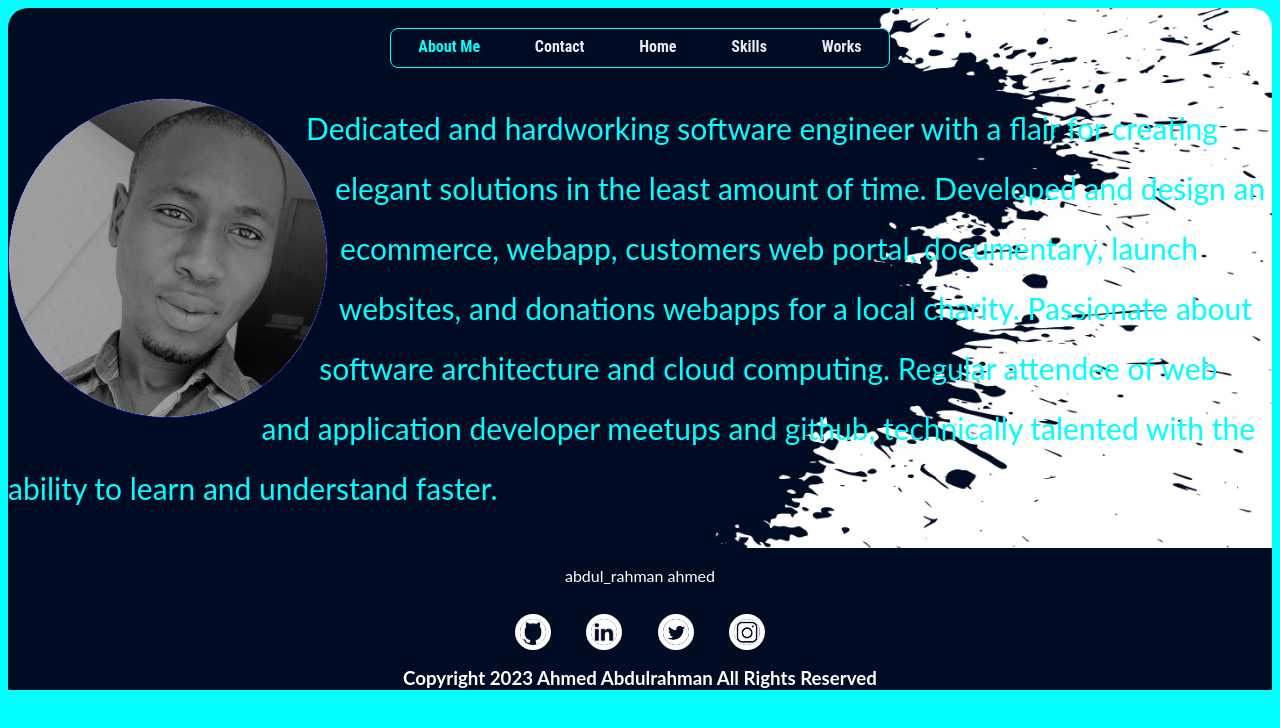
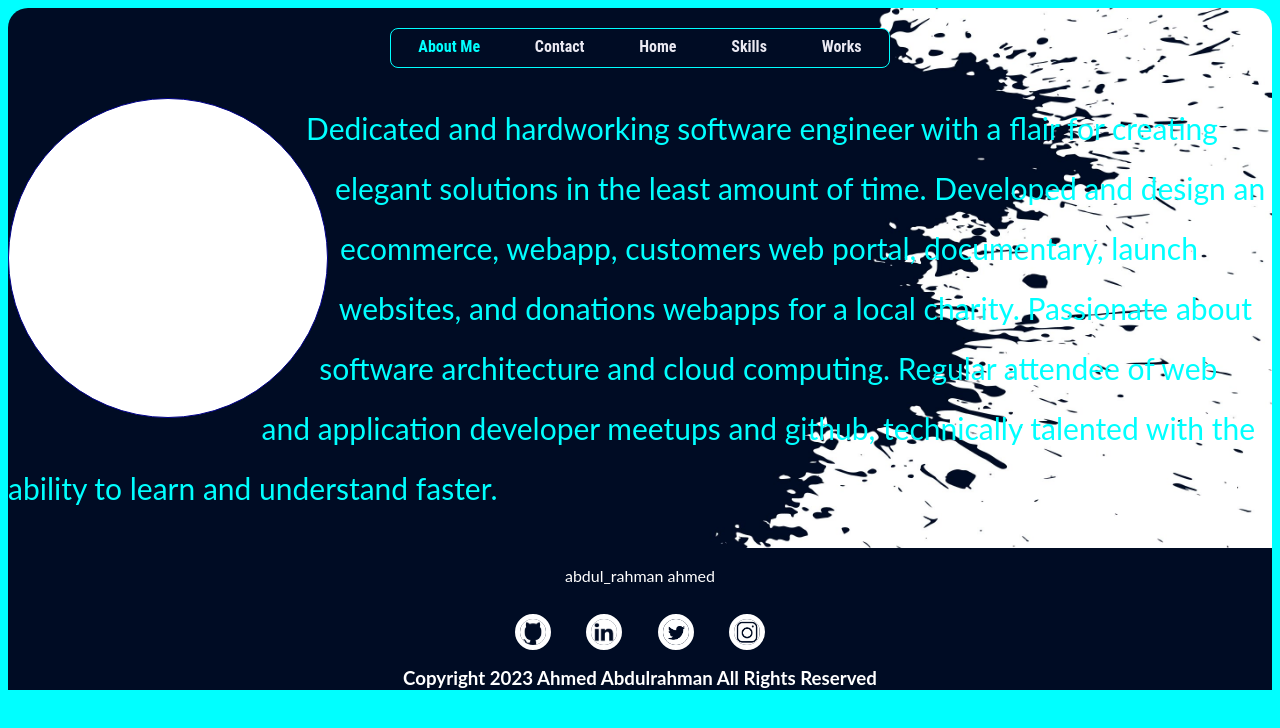
Before and after one commit to Rahman-Abdul/my-portfolio, a Next.js app: page /about in a window 1280 px wide. Shown: the top 728 px of the page. Built offline with nearby package versions, Linux system fonts and the light colour scheme.

Commit message:
new lock

```diff
--- a/pages/about.tsx
+++ b/pages/about.tsx
@@ -1,6 +1,6 @@
 import React from 'react';
 import Image from 'next/image';
-import me from '../assets/me.png';
+
 
 
 
@@ -10,7 +10,7 @@ const About: any = () => {
 return(
 <main className=''>
 <div className='circle-parent circle'>
-  <Image className='about-image' src={me}  alt="Picture of the website"/>
+
   </div>
 <p className='about-p'>Dedicated and hardworking software engineer with a flair for creating elegant solutions in the least amount of time. Developed and design an ecommerce, webapp, customers web portal, documentary, launch websites, and donations webapps for a local charity. Passionate about software architecture and cloud computing. Regular attendee of web and application developer meetups and github, technically talented with the ability to learn and understand faster.</p>
 
```
